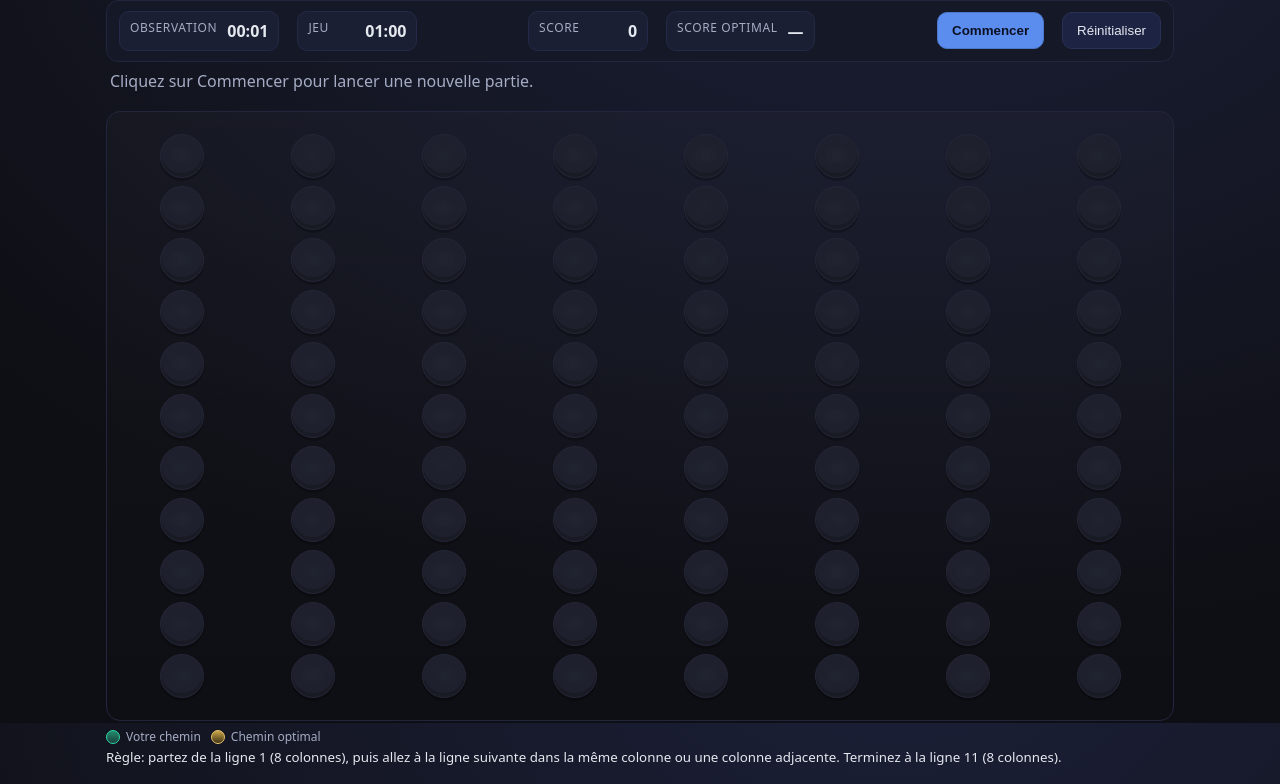
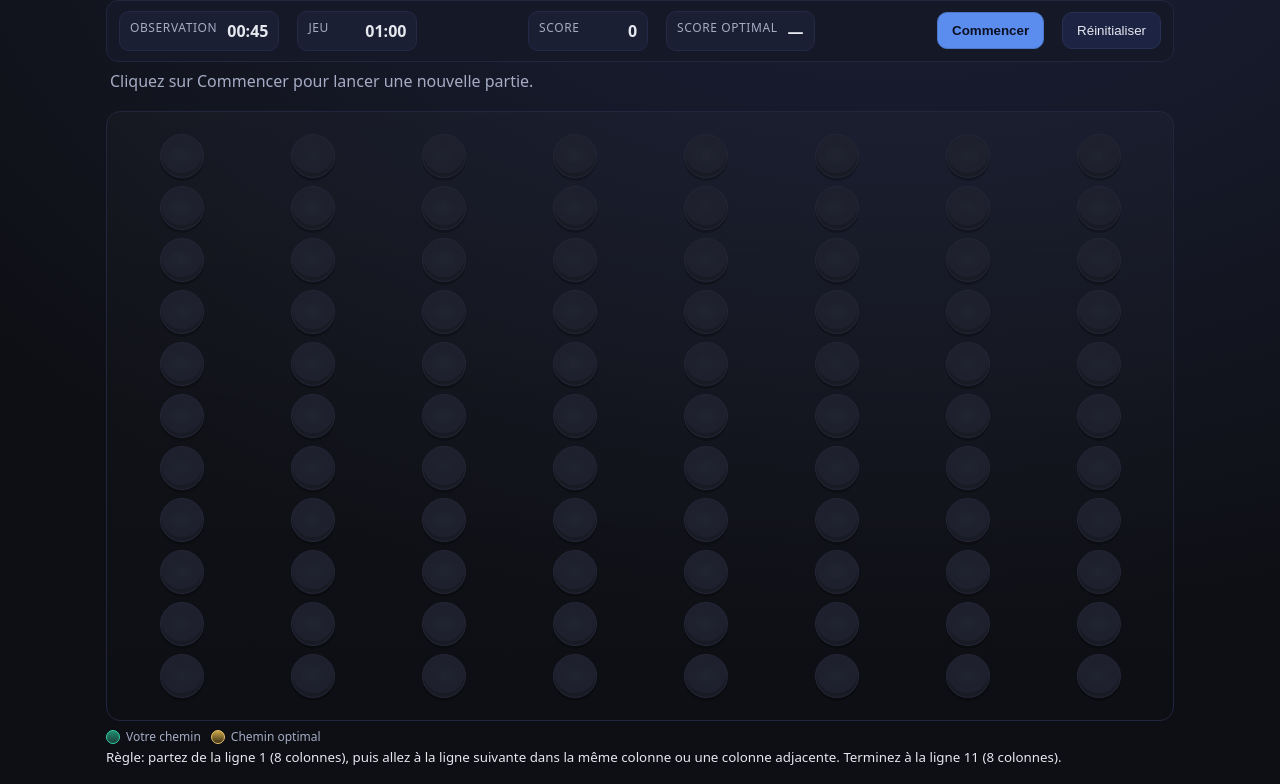
Before and after one commit to falyrass/bellfo, a plain HTML site: page index.html in a window 1280 px wide. Shown: the part 77-861 px from the top of the page. Drawn offline with nearby package versions, Linux system fonts and the light colour scheme.

Commit message:
ajust 08 13

```diff
--- a/app.js
+++ b/app.js
@@ -12,7 +12,7 @@
 
   const ROWS = 11;
   const COLS = 8;
-  const PREP_SECONDS = 1;
+  const PREP_SECONDS = 45;
   const GAME_SECONDS = 60;
 
   const GameState = Object.freeze({ Idle: 'idle', Preparing: 'preparing', Playing: 'playing', Ended: 'ended' });
--- a/styles.css
+++ b/styles.css
@@ -18,7 +18,7 @@
 }
 
 * { box-sizing: border-box; }
-html, body { height: 100%; }
+html, body { height: auto; }
 body {
   margin: 0;
   background: radial-gradient(1200px 800px at 70% -10%, #1c2038, var(--bg));
```
